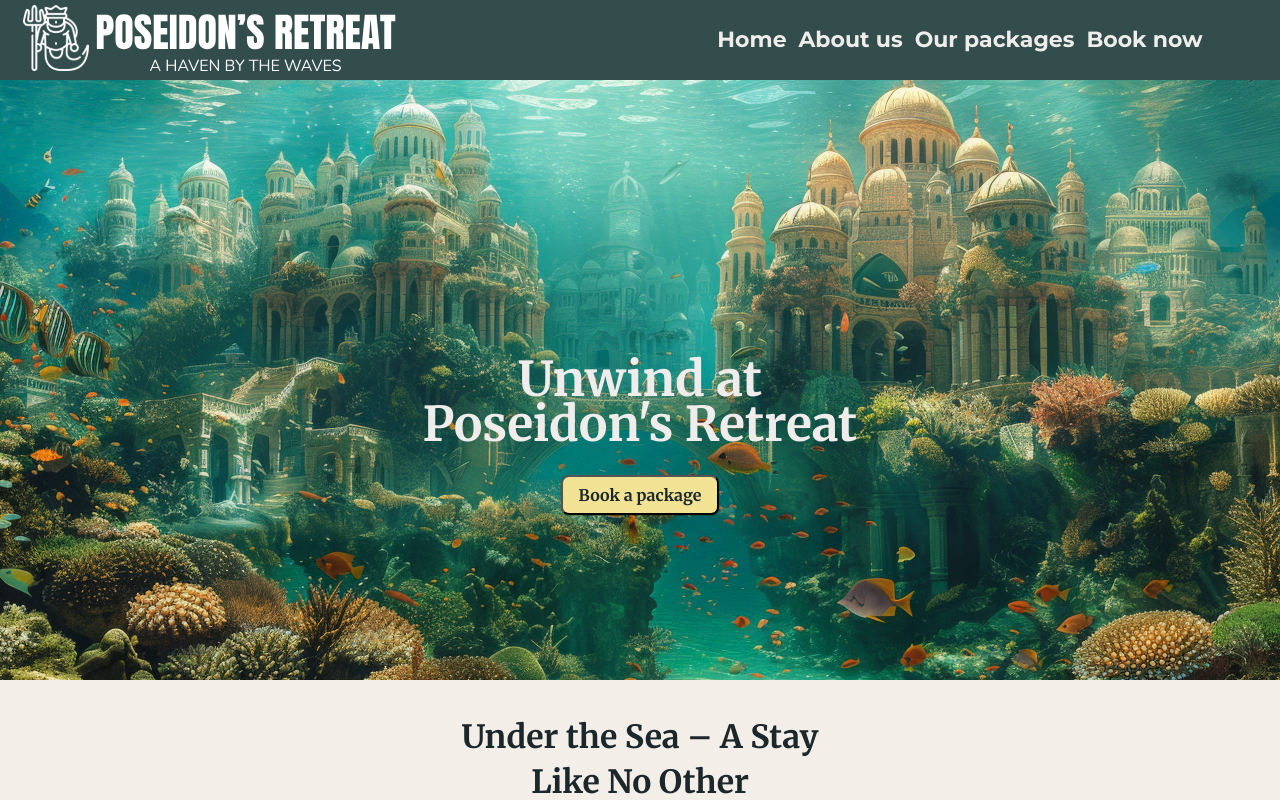
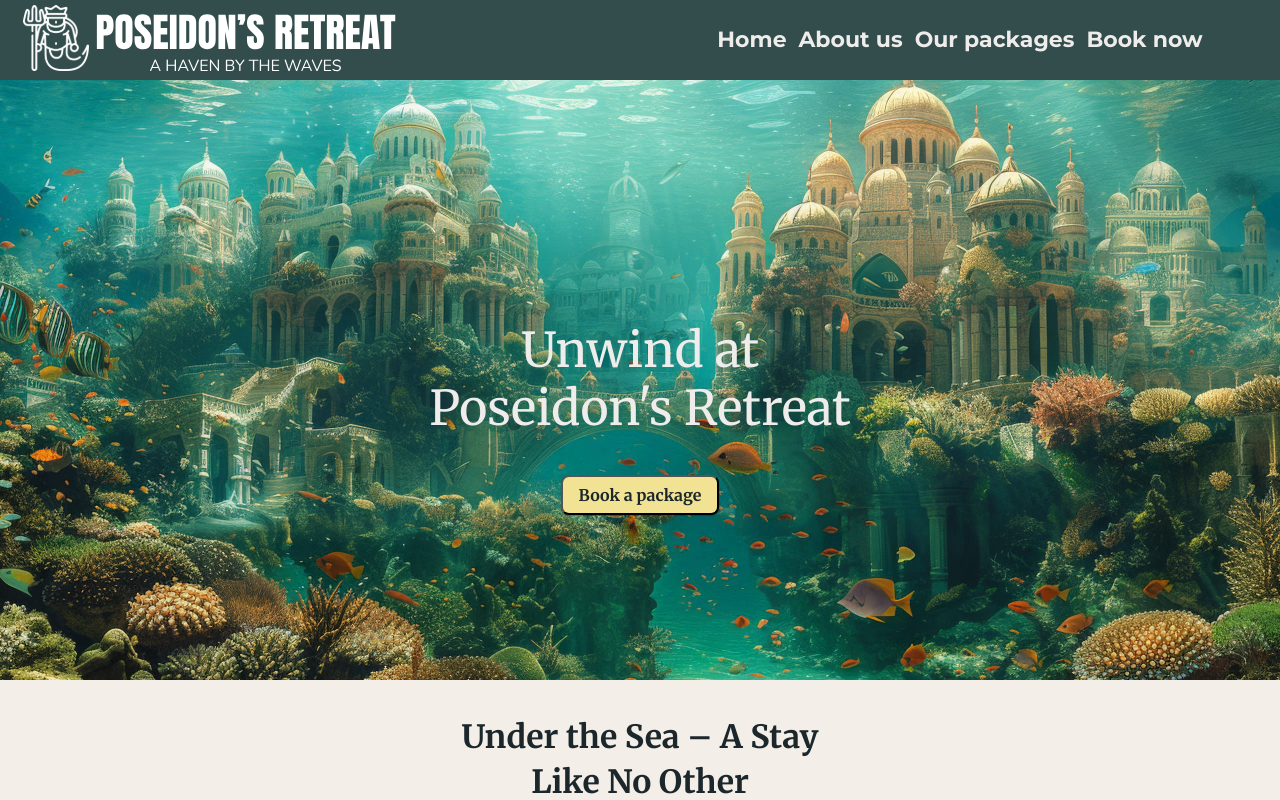
Before and after one commit to maria-jon/poseidon, a Vue app: page / in a window 1280 px wide. Shown: the top 800 px of the page. Built offline with nearby package versions, Linux system fonts and the light colour scheme.

Commit message:
(refactor): adjusted h1

```diff
--- a/src/components/HeroSection.vue
+++ b/src/components/HeroSection.vue
@@ -72,8 +72,10 @@ document.addEventListener('DOMContentLoaded', () => {
 
 <template>
   <div class="herosection">
-    <p class="titleone">Unwind at</p>
-    <p class="titletwo">Poseidon's Retreat</p>
+  <h1>
+    <span class="titleone">Unwind at</span>
+    <span>Poseidon's Retreat</span>
+  </h1>
     <div class="routerlink">
       <RouterLink to="/packages" v-slot="{ navigate }">
         <button class="book" @click="navigate">Book a package</button>
@@ -162,24 +164,15 @@ body {
   width: 100%;
   object-fit: cover;
 }
-.titleone {
-  font-size: 2rem;
+h1 {
   font-family: 'Merriweather', serif;
-  font-weight: 700;
-  line-height: 1.2;
   color: #efedeb;
   position: absolute;
   justify-content: center;
 }
-.titletwo {
-  font-size: 2rem;
-  font-family: 'Merriweather', serif;
-  font-weight: 700;
-  line-height: 1.2;
-  color: #efedeb;
-  position: absolute;
-  justify-content: center;
-  padding-top: 70px;
+.titleone {
+  display: block;
+  text-align: center;
 }
 .routerlink {
   position: absolute;
```
